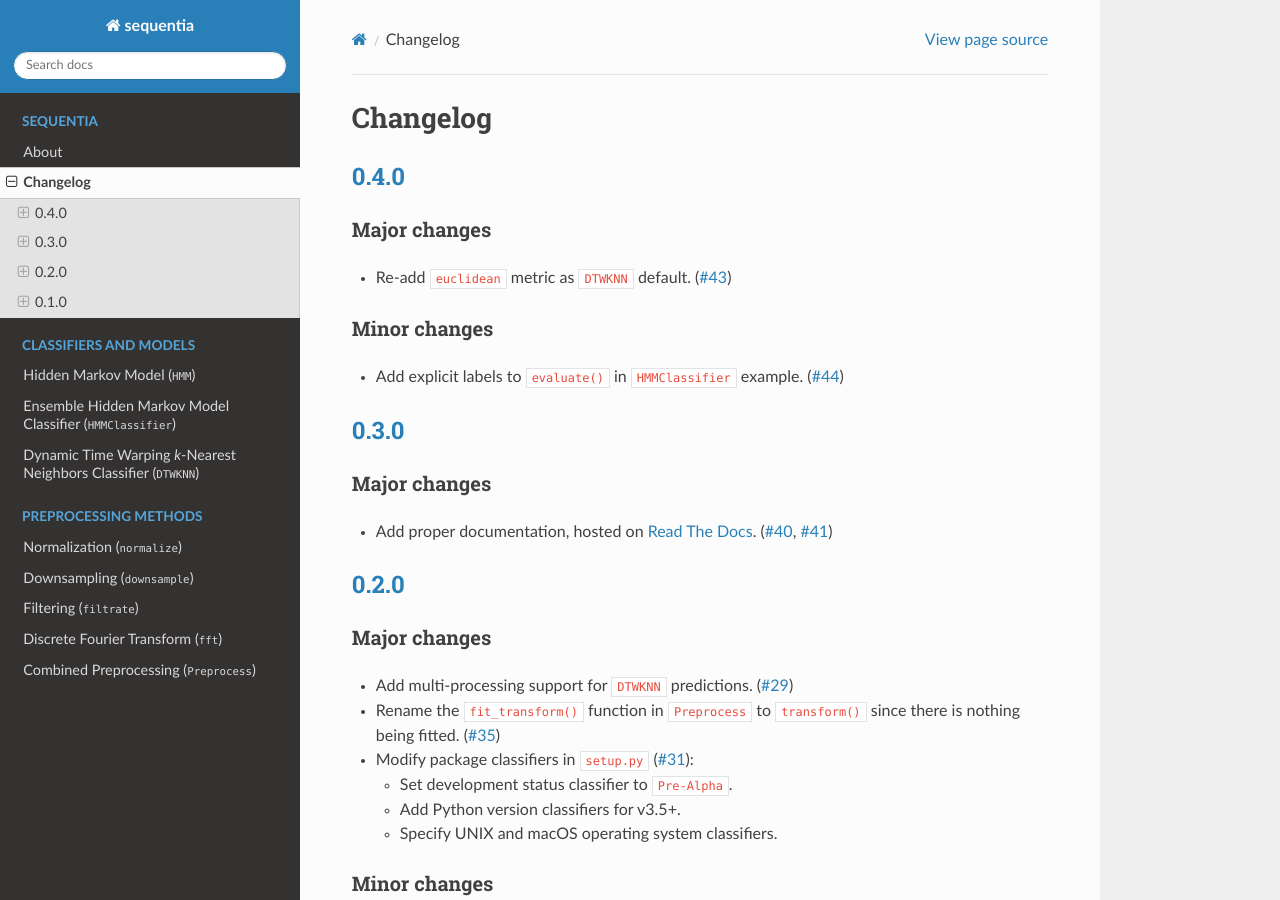
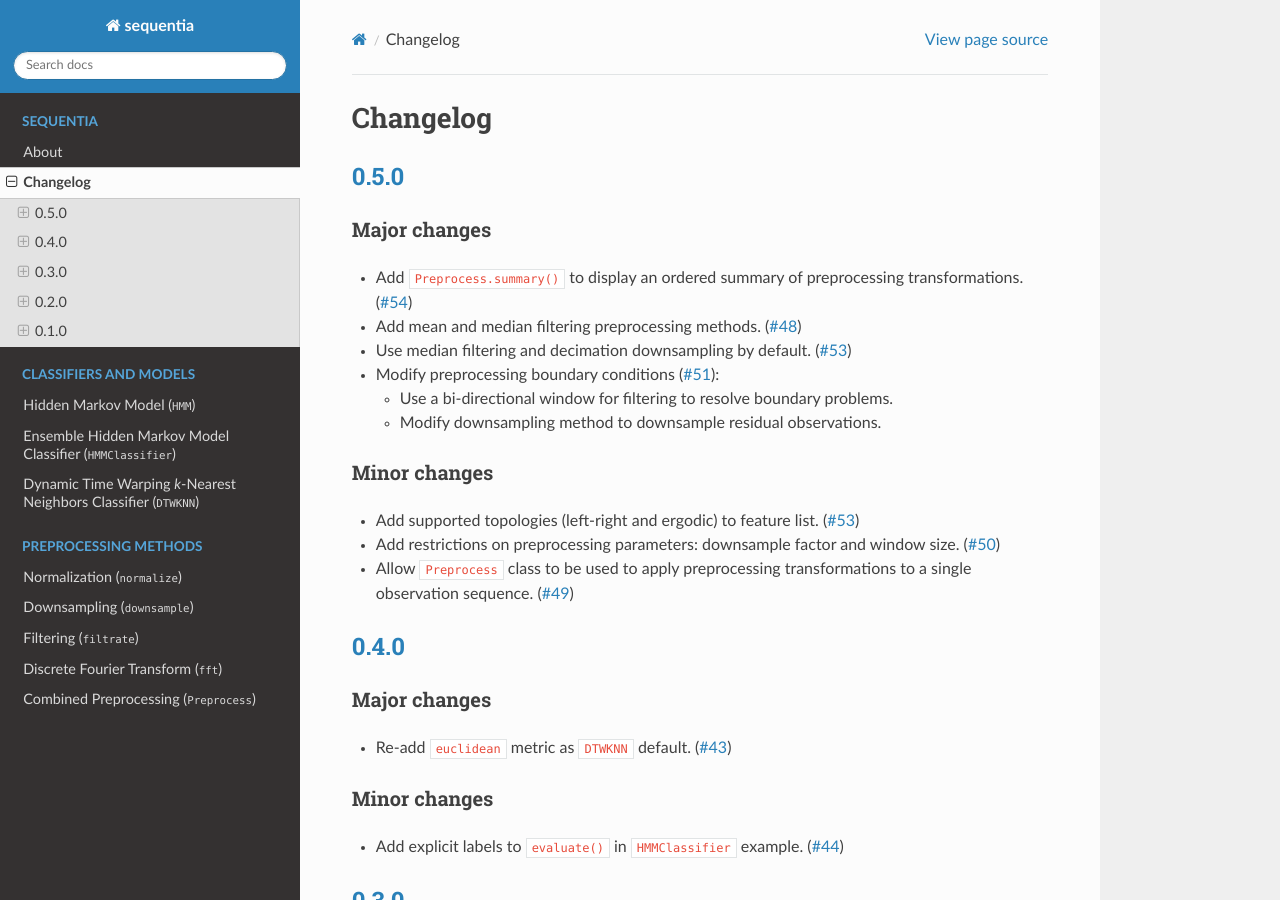
Before and after one commit to eonu/sequentia, a Sphinx documentation site: the page built from docs/changelog.rst, in a window 1280 px wide and 900 px high. Built offline with Sphinx 7.4.7 and the Read the Docs theme 2.0.0, drawn with Linux system fonts in a browser that asks for light colours.

Commit message:
[release] 0.5.0 🎉 (🕸) (#55)

```diff
--- a/CHANGELOG.md
+++ b/CHANGELOG.md
@@ -1,3 +1,20 @@
+## [0.5.0](https://github.com/eonu/sequentia/releases/tag/v0.5.0)
+
+#### Major changes
+
+- Add `Preprocess.summary()` to display an ordered summary of preprocessing transformations. ([#54](https://github.com/eonu/sequentia/pull/54))
+- Add mean and median filtering preprocessing methods. ([#48](https://github.com/eonu/sequentia/pull/48))
+- Use median filtering and decimation downsampling by default. ([#53](https://github.com/eonu/sequentia/pull/52))
+- Modify preprocessing boundary conditions ([#51](https://github.com/eonu/sequentia/pull/51)):
+  - Use a bi-directional window for filtering to resolve boundary problems.
+  - Modify downsampling method to downsample residual observations.
+
+#### Minor changes
+
+- Add supported topologies (left-right and ergodic) to feature list. ([#53](https://github.com/eonu/sequentia/pull/53))
+- Add restrictions on preprocessing parameters: downsample factor and window size. ([#50](https://github.com/eonu/sequentia/pull/50))
+- Allow `Preprocess` class to be used to apply preprocessing transformations to a single observation sequence. ([#49](https://github.com/eonu/sequentia/pull/49))
+
 ## [0.4.0](https://github.com/eonu/sequentia/releases/tag/v0.4.0)
 
 #### Major changes
--- a/docs/conf.py
+++ b/docs/conf.py
@@ -24,7 +24,7 @@ copyright = '2019-2020, Edwin Onuonga'
 author = 'Edwin Onuonga'
 
 # The full version, including alpha/beta/rc tags
-release = '0.4.0'
+release = '0.5.0'
 
 # -- General configuration ---------------------------------------------------
 
--- a/setup.py
+++ b/setup.py
@@ -3,7 +3,7 @@
 from __future__ import print_function
 from setuptools import setup, find_packages
 
-VERSION = '0.4.0'
+VERSION = '0.5.0'
 
 with open('README.md', 'r') as fh:
     long_description = fh.read()
```
